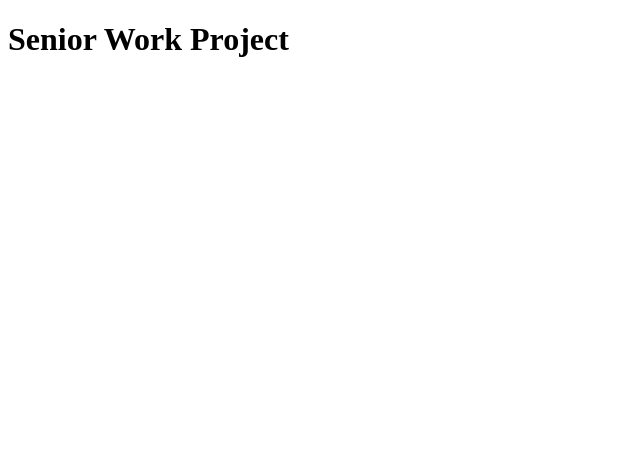
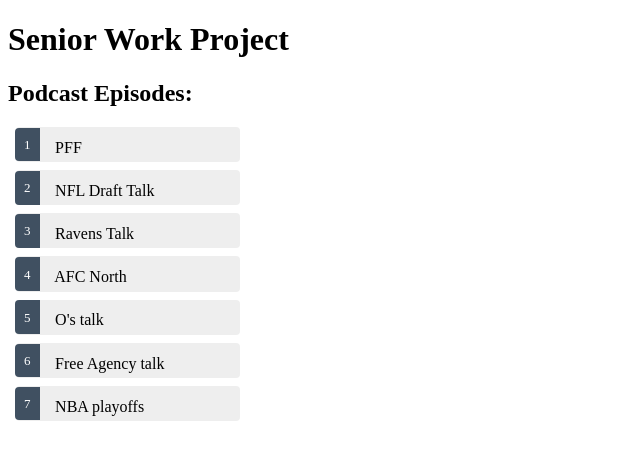
Before and after one commit to henrygeller02/podcast_website, an Angular app: page / in a window 1280 px wide. Shown: the top 460 px of the page, without its empty margins (0-640 px from the left). Built offline with nearby package versions, Linux system fonts and the light colour scheme.

Commit message:
day 1 work
Basic angular from tour of heroes in

```diff
--- a/src/app/app.component.html
+++ b/src/app/app.component.html
@@ -1 +1,2 @@
 <h1>{{title}}</h1>
+<app-episodes></app-episodes>
--- /dev/null
+++ b/src/app/episodelist.ts
@@ -0,0 +1,10 @@
+import { Episode } from './episodetemp';
+export const EPISODES: Episode[] = [
+    { id: 1, name: 'PFF', url:'' },
+    { id: 2, name: 'NFL Draft Talk', url:'' },
+    { id: 3, name: 'Ravens Talk', url:'' },
+    { id: 4, name: 'AFC North', url:'' },
+    { id: 5, name: 'O\'s talk', url:'' },
+    { id: 6, name: 'Free Agency talk', url:'' },
+    { id: 7, name: 'NBA playoffs', url:'' },
+  ];
--- a/src/app/episodes/episodes.component.css
+++ b/src/app/episodes/episodes.component.css
@@ -0,0 +1,52 @@
+/* HeroesComponent's private CSS styles */
+.heroes {
+    margin: 0 0 2em 0;
+    list-style-type: none;
+    padding: 0;
+    width: 15em;
+  }
+  .heroes li {
+    cursor: pointer;
+    position: relative;
+    left: 0;
+    background-color: #EEE;
+    margin: .5em;
+    padding: .3em 0;
+    height: 1.6em;
+    border-radius: 4px;
+  }
+  .heroes li:hover {
+    color: #2c3a41;
+    background-color: #e6e6e6;
+    left: .1em;
+  }
+  .heroes li.selected {
+    background-color: black;
+    color: white;
+  }
+  .heroes li.selected:hover {
+    background-color: #505050;
+    color: white;
+  }
+  .heroes li.selected:active {
+    background-color: black;
+    color: white;
+  }
+  .heroes .badge {
+    display: inline-block;
+    font-size: small;
+    color: white;
+    padding: 0.8em 0.7em 0 0.7em;
+    background-color:#405061;
+    line-height: 1em;
+    position: relative;
+    left: -1px;
+    top: -4px;
+    height: 1.8em;
+    margin-right: .8em;
+    border-radius: 4px 0 0 4px;
+  }
+
+  input {
+    padding: .5rem;
+  }
--- a/src/app/episodes/episodes.component.html
+++ b/src/app/episodes/episodes.component.html
@@ -1 +1,17 @@
-<p>episodes works!</p>
+<h2>Podcast Episodes:</h2>
+<ul class="heroes">
+    <li *ngFor="let episode of episodes"
+    [class.selected] = "episode === selectedEpisode"
+    (click)="onSelect(episode)">
+    <span class="badge">{{episode.id}}</span> {{episode.name}}
+  </li>
+</ul>
+
+
+<div *ngIf="selectedEpisode">
+
+    <h2>{{selectedEpisode.name | uppercase}} Details</h2>
+    <div><span>id: </span>{{selectedEpisode.id}}</div>
+    <div><span>name: </span>{{selectedEpisode.name}} </div>
+    <div><span>url: </span>{{selectedEpisode.url}}</div>
+  </div>
--- a/src/app/episodes/episodes.component.ts
+++ b/src/app/episodes/episodes.component.ts
@@ -1,4 +1,6 @@
 import { Component, OnInit } from '@angular/core';
+import { Episode } from '../episodetemp';
+import { EPISODES } from '../episodelist';
 
 @Component({
   selector: 'app-episodes',
@@ -7,9 +9,17 @@
 })
 export class EpisodesComponent implements OnInit {
 
+episodes = EPISODES;
+selectedEpisode?: Episode;
+
   constructor() { }
 
   ngOnInit(): void {
   }
 
+
+  onSelect(episode: Episode): void {
+  this.selectedEpisode = episode;
+  }
+
 }
--- /dev/null
+++ b/src/app/episodetemp.ts
@@ -0,0 +1,5 @@
+export interface Episode {
+    id: number;
+    name: string;
+    url: string;
+  }
```
